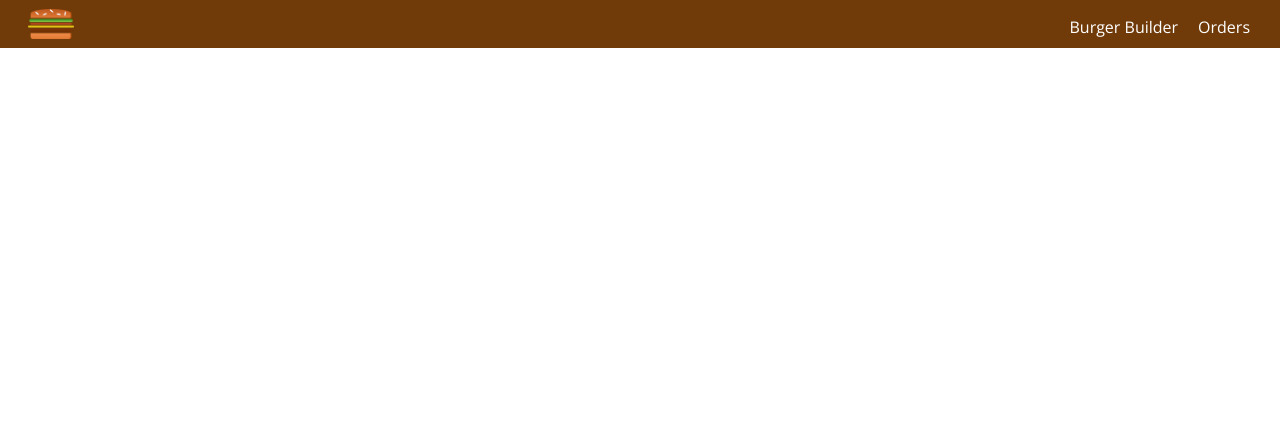
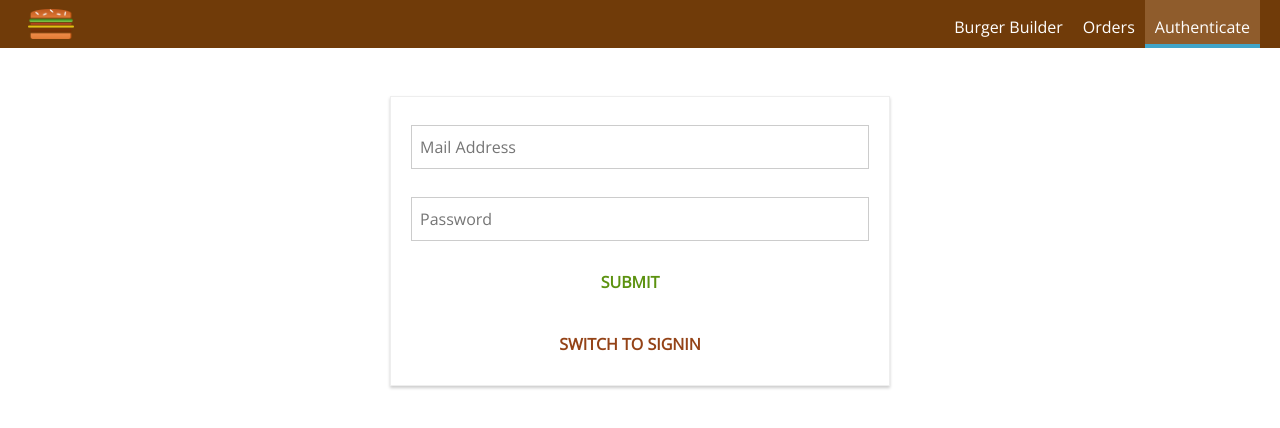
Before and after one commit to Avensky/Burger-Builder, a React app: page /auth in a window 1280 px wide. Shown: the top 428 px of the page. Built offline with nearby package versions, Linux system fonts and the light colour scheme.

Commit message:
created athentication page

```diff
--- a/src/App.js
+++ b/src/App.js
@@ -4,6 +4,7 @@
 import Checkout from './containers/Checkout/Checkout.jsx';
 import { Route, Switch } from 'react-router-dom';
 import Orders from './containers/Orders/Orders';
+import Auth from './containers/Auth/Auth'
 
 class App extends Component {
 
@@ -13,7 +14,8 @@
         <Layout>
           <Switch>
             <Route path='/checkout' component={Checkout} />
-            <Route path='/orders' exact component={Orders} />
+            <Route path='/orders' component={Orders} />
+            <Route path='/auth' component={Auth} />
             <Route path='/' exact component={BurgerBuilder} />
           </Switch>
         </Layout>
--- a/src/components/Navigation/NavigationItems/NavigationItems.jsx
+++ b/src/components/Navigation/NavigationItems/NavigationItems.jsx
@@ -7,6 +7,7 @@
     <ul className={classes.NavigationItems}>
         <NavigationItem link="/" exact>Burger Builder</NavigationItem>
         <NavigationItem link="/orders">Orders</NavigationItem>
+        <NavigationItem link="/auth">Authenticate</NavigationItem>
     </ul>
 )
 
--- /dev/null
+++ b/src/containers/Auth/Auth.js
@@ -0,0 +1,178 @@
+import React, { Component } from 'react';
+import { connect } from 'react-redux';
+import { Redirect } from 'react-router-dom';
+
+import Input from '../../components/UI/Input/Input';
+import Button from '../../components/UI/Button/Button';
+import Spinner from '../../components/UI/Spinner/Spinner';
+import classes from './Auth.module.css';
+import * as actions from '../../store/actions/index';
+
+class Auth extends Component {
+    state = {
+        controls: {
+            email: {
+                elementType: 'input',
+                elementConfig: {
+                    type: 'email',
+                    placeholder: 'Mail Address'
+                },
+                value: '',
+                validation: {
+                    required: true,
+                    isEmail: true
+                },
+                valid: false,
+                touched: false
+            },
+            password: {
+                elementType: 'input',
+                elementConfig: {
+                    type: 'password',
+                    placeholder: 'Password'
+                },
+                value: '',
+                validation: {
+                    required: true,
+                    minLength: 6
+                },
+                valid: false,
+                touched: false
+            }
+        },
+        isSignup: true
+    }
+
+//    componentDidMount() {
+//        if (!this.props.buildingBurger && this.props.authRedirectPath !== '/') {
+//            this.props.onSetAuthRedirectPath();
+//        }
+//    }
+
+    checkValidity ( value, rules ) {
+        let isValid = true;
+        if ( !rules ) {
+            return true;
+        }
+
+        if ( rules.required ) {
+            isValid = value.trim() !== '' && isValid;
+        }
+
+        if ( rules.minLength ) {
+            isValid = value.length >= rules.minLength && isValid
+        }
+
+        if ( rules.maxLength ) {
+            isValid = value.length <= rules.maxLength && isValid
+        }
+
+        if ( rules.isEmail ) {
+            const pattern = /[a-z0-9!#$%&'*+/=?^_`{|}~-]+(?:\.[a-z0-9!#$%&'*+/=?^_`{|}~-]+)*@(?:[a-z0-9](?:[a-z0-9-]*[a-z0-9])?\.)+[a-z0-9](?:[a-z0-9-]*[a-z0-9])?/;
+            isValid = pattern.test( value ) && isValid
+        }
+
+        if ( rules.isNumeric ) {
+            const pattern = /^\d+$/;
+            isValid = pattern.test( value ) && isValid
+        }
+
+        return isValid;
+    }
+
+    inputChangedHandler = ( event, controlName ) => {
+        const updatedControls = {
+            ...this.state.controls,
+            [controlName]: {
+                ...this.state.controls[controlName],
+                value: event.target.value,
+                valid: this.checkValidity( event.target.value, this.state.controls[controlName].validation ),
+                touched: true
+            }
+        };
+        this.setState( { controls: updatedControls } );
+    }
+
+    submitHandler = ( event ) => {
+        event.preventDefault();
+        this.props.onAuth( this.state.controls.email.value, this.state.controls.password.value, this.state.isSignup );
+    }
+
+    switchAuthModeHandler = () => {
+        this.setState(prevState => {
+            return {isSignup: !prevState.isSignup};
+        });
+    }
+
+    render () {
+        const formElementsArray = [];
+        for ( let key in this.state.controls ) {
+            formElementsArray.push( {
+                id: key,
+                config: this.state.controls[key]
+            } );
+        }
+
+        let form = formElementsArray.map( formElement => (
+            <Input
+                key={formElement.id}
+                elementType={formElement.config.elementType}
+                elementConfig={formElement.config.elementConfig}
+                value={formElement.config.value}
+                invalid={!formElement.config.valid}
+                shouldValidate={formElement.config.validation}
+                touched={formElement.config.touched}
+                changed={( event ) => this.inputChangedHandler( event, formElement.id )} />
+        ) );
+
+        if (this.props.loading) {
+            form = <Spinner />
+        }
+
+        let errorMessage = null;
+
+        if (this.props.error) {
+            errorMessage = (
+                <p>{this.props.error.message}</p>
+            );
+        }
+
+        let authRedirect = null;
+        if (this.props.isAuthenticated) {
+            authRedirect = <Redirect to={this.props.authRedirectPath}/>
+        }
+
+        return (
+            <div className={classes.Auth}>
+                {authRedirect}
+                {errorMessage}
+                <form onSubmit={this.submitHandler}>
+                    {form}
+                    <Button btnType="Success">SUBMIT</Button>
+                </form>
+                <Button
+                    clicked={this.switchAuthModeHandler}
+                    btnType="Danger">SWITCH TO {this.state.isSignup ? 'SIGNIN' : 'SIGNUP'}</Button>
+            </div>
+        );
+    }
+}
+
+const mapStateToProps = state => {
+    return {
+//       loading: state.auth.loading,
+//       error: state.auth.error,
+//       isAuthenticated: state.auth.token !== null,
+//       buildingBurger: state.burgerBuilder.building,
+//       authRedirectPath: state.auth.authRedirectPath
+    };
+};
+
+const mapDispatchToProps = dispatch => {
+    return {
+//        onAuth: ( email, password, isSignup ) => dispatch( actions.auth( email, password, isSignup ) ),
+//        onSetAuthRedirectPath: () => dispatch(actions.setAuthRedirectPath('/'))
+    };
+};
+
+export default connect( mapStateToProps, mapDispatchToProps )( Auth );
--- /dev/null
+++ b/src/containers/Auth/Auth.module.css
@@ -0,0 +1,15 @@
+.Auth {
+    margin: 20px auto;
+    width: 80%;
+    text-align: center;
+    box-shadow: 0 2px 3px #ccc;
+    border: 1px solid #eee;
+    padding: 10px;
+    box-sizing: border-box;
+}
+
+@media (min-width: 600px) {
+    .Auth {
+        width: 500px;
+    }
+}
```
